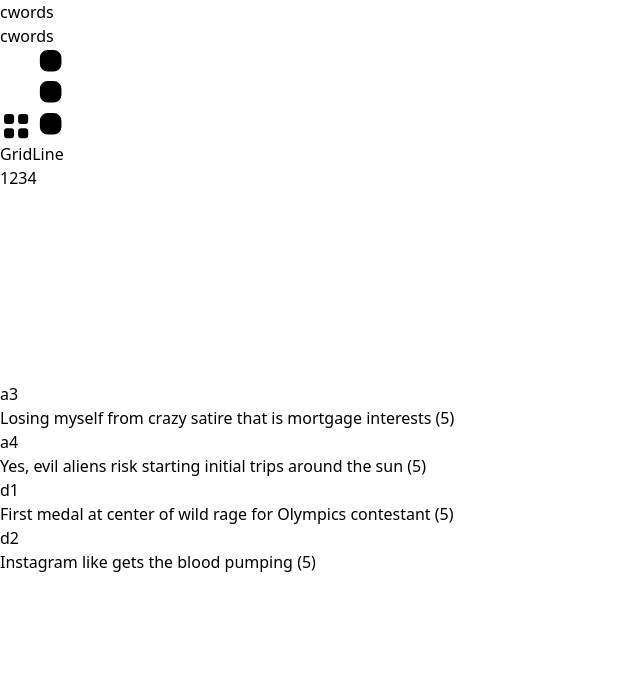
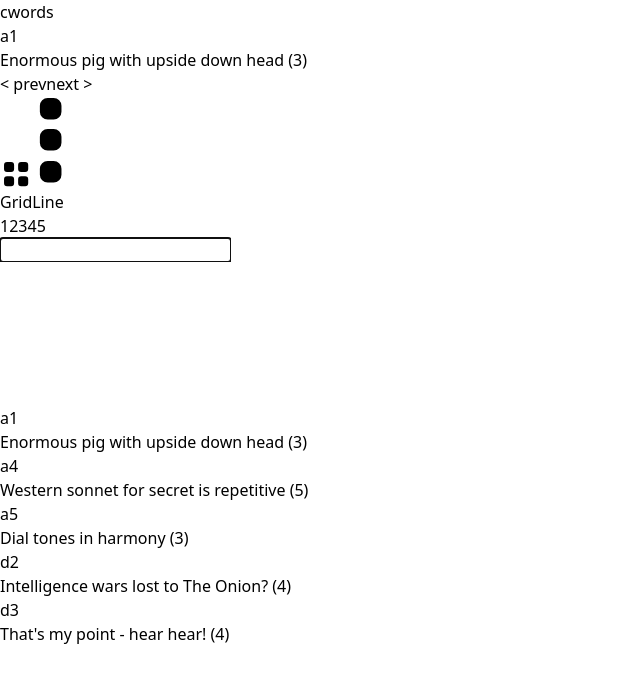
Before and after one commit to neverstew/cwords, a React (Vite) app in the folder app/: page / in a window 1280 px wide. Shown: the top 682 px of the page, without its empty margins (0-640 px from the left). Built offline with nearby package versions, Linux system fonts and the light colour scheme.

Commit message:
24-11-18

```diff
--- a/app/src/useGame.ts
+++ b/app/src/useGame.ts
@@ -1,52 +1,57 @@
 import { useEffect, useReducer } from "react";
 
-const puzzle = ". g . h .\nr a t e s\n. m . a .\ny e a r s\n. r . t .";
+const puzzle = "b i g . .\n. n . h .\no f t e n\n. o . r .\n. . k e y";
 export const INITIAL_GAME_STATE = {
     puzzle,
     "words": {
-        "a3": {
-            "clue": "Losing myself from crazy satire that is mortgage interests",
+        "a1": {
+            "clue": "Enormous pig with upside down head",
             "range": [
-                5,
-                6,
-                7,
-                8,
-                9
+                0,
+                1,
+                2
+            ],
+            "counts": "(3)"
+        },
+        "a4": {
+            "clue": "Western sonnet for secret is repetitive",
+            "range": [
+                10,
+                11,
+                12,
+                13,
+                14
             ],
             "counts": "(5)"
         },
-        "a4": {
-            "clue": "Yes, evil aliens risk starting initial trips around the sun",
+        "a5": {
+            "clue": "Dial tones in harmony",
             "range": [
-                15,
-                16,
-                17,
-                18,
-                19
+                22,
+                23,
+                24
             ],
-            "counts": "(5)"
+            "counts": "(3)"
         },
-        "d1": {
-            "clue": "First medal at center of wild rage for Olympics contestant",
+        "d2": {
+            "clue": "Intelligence wars lost to The Onion?",
             "range": [
                 1,
                 6,
                 11,
-                16,
-                21
+                16
             ],
-            "counts": "(5)"
+            "counts": "(4)"
         },
-        "d2": {
-            "clue": "Instagram like gets the blood pumping",
+        "d3": {
+            "clue": "That's my point - hear hear!",
             "range": [
-                3,
                 8,
                 13,
                 18,
                 23
             ],
-            "counts": "(5)"
+            "counts": "(4)"
         }
     },
     cells: puzzle.trim().split(/\s+/).map(c => c.toUpperCase()),
--- a/scripts/generate-cword.ts
+++ b/scripts/generate-cword.ts
@@ -1,5 +1,5 @@
 import { Database } from 'bun:sqlite';
-import { allColumnLetters, finalGrid, printGrid, printWords } from '../src/grid';
+import { allColumnLetters, printGrid, printWords } from '../src/grid';
 import { isDefined } from '../src/isDefined';
 import { parseFile } from '../src/structureFile';
 
--- a/src/grid.ts
+++ b/src/grid.ts
@@ -42,6 +42,6 @@ export const printWords = (resultRow: Record<string, string | null>, words: { ra
     .forEach(word => {
       const locationLetters = word.range.map(location => generateGridLetter(location, width));
       const finalWord = locationLetters.map(letter => finalTable[letter]).join('')
-      console.info(`${word.key}: ${finalWord} [${locationLetters.join(', ')}] [${word.range.join(', ')}]`)
+      console.info(finalWord);
     })
 }
```
Also changed, not shown: structure.txt.
